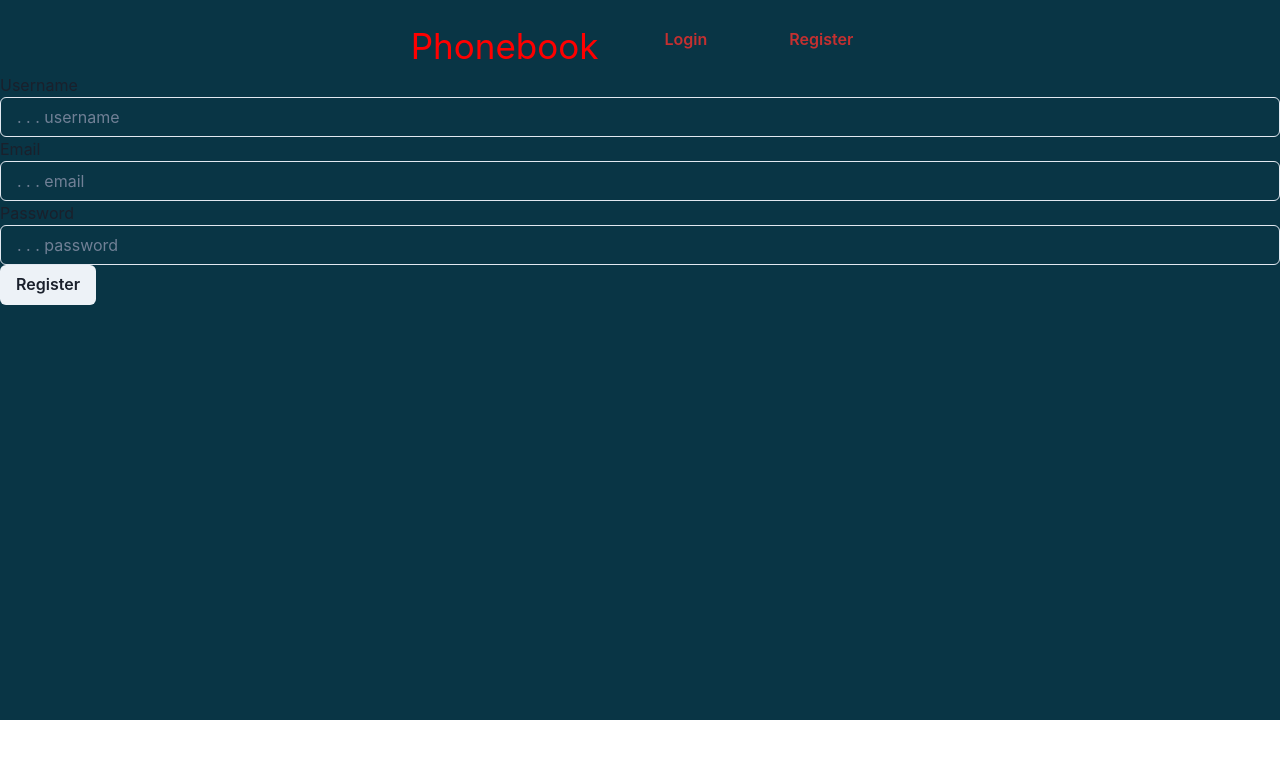
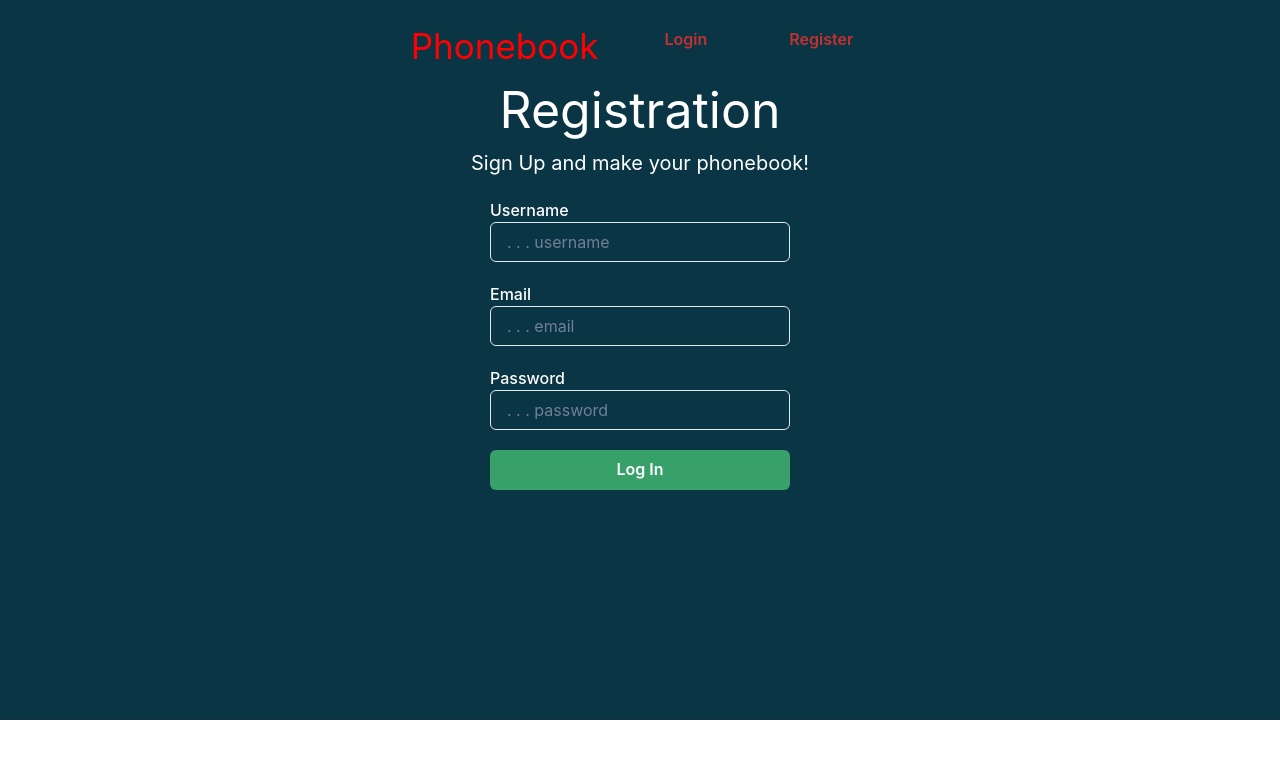
Before and after one commit to Midland707/goit-react-hw-08-phonebook, a React (Create React App) app: page /register in a window 1280 px wide. Shown: the top 758 px of the page. Built offline with nearby package versions, Linux system fonts and the light colour scheme.

Commit message:
refactoring RegisterForm to Formik

```diff
--- a/src/components/LoginForm.jsx
+++ b/src/components/LoginForm.jsx
@@ -25,7 +25,6 @@ export const LoginForm = () => {
       <Formik
         initialValues={{ email: '', password: '' }}
         onSubmit={(values, actions) => {
-          setTimeout(() => {
           dispatch(
             logIn({
               email: values.email,
@@ -34,7 +33,6 @@ export const LoginForm = () => {
           );
           actions.setSubmitting(false);
           actions.resetForm();
-          }, 1000);
         }}
       >
         {props => (
--- a/src/components/RegisterForm.jsx
+++ b/src/components/RegisterForm.jsx
@@ -1,4 +1,12 @@
-import { Input, Button, Box } from '@chakra-ui/react';
+import {
+  Input,
+  Button,
+  FormLabel,
+  FormControl,
+  Box,
+  Text,
+} from '@chakra-ui/react';
+import { Field, Form, Formik } from 'formik';
 import { useDispatch } from 'react-redux';
 import { register } from 'redux/authorization/operations';
 
@@ -19,33 +27,73 @@ export const RegisterForm = () => {
   };
 
   return (
-    <Box>
-      <form onSubmit={handleSubmit} autoComplete="off">
-        <label>
+    <Box w="500px" mr="auto" ml="auto">
+      <Text color="white" fontSize="50px" textAlign="center">
+        Registration
+      </Text>
+      <Text color="white" fontSize="20px" textAlign="center">
+        Sign Up and make your phonebook!
+      </Text>
+      <Formik
+        initialValues={{ name: '', email: '', password: '' }}
+        onSubmit={(values, actions) => {
+          dispatch(
+            register({
+              name: values.name,
+              email: values.email,
+              password: values.password,
+            })
+          );
+          actions.setSubmitting(false);
+          actions.resetForm();
+        }}
+      >
+        {props => (
+          <Form>
+            <Box color="white" w="300px" mr="auto" ml="auto">
+              <Field name="name">
+                {({ field }) => (
+                  <FormControl>
+                    <FormLabel margin="0px" marginTop="20px">
                       Username
                       <Input
+                        {...field}
                         placeholder=". . . username"
                         type="text"
                         name="name"
-            pattern="^[a-zA-Zа-яА-Я]+(([' -][a-zA-Zа-яА-Я ])?[a-zA-Zа-яА-Я]*)*$"
+                        pattern="^[a-z\d]+$"
                         title="Name may contain only letters, apostrophe, dash and spaces. For example Adrian, Jacob Mercer, Charles de Batz de Castelmore d'Artagnan"
                         required
                       />
-        </label>
-        <label>
+                    </FormLabel>
+                  </FormControl>
+                )}
+              </Field>
+              <Field name="email">
+                {({ field }) => (
+                  <FormControl>
+                    <FormLabel margin="0px" marginTop="20px">
                       Email
                       <Input
+                        {...field}
                         placeholder=". . . email"
                         type="email"
                         name="email"
                         pattern="^[a-z0-9._%+-]+@[a-z0-9.-]+\.[a-z]{2,4}$"
-            title="email@dnsname"
+                        title="email@dnsname.com"
                         required
                       />
-        </label>
-        <label>
+                    </FormLabel>
+                  </FormControl>
+                )}
+              </Field>
+              <Field name="password">
+                {({ field }) => (
+                  <FormControl>
+                    <FormLabel margin="0px" marginTop="20px">
                       Password
                       <Input
+                        {...field}
                         placeholder=". . . password"
                         type="password"
                         name="password"
@@ -53,9 +101,23 @@ export const RegisterForm = () => {
                         title="Six or more characters"
                         required
                       />
-        </label>
-        <Button type="submit">Register</Button>
-      </form>
+                    </FormLabel>
+                  </FormControl>
+                )}
+              </Field>
+              <Button
+                type="submit"
+                w="300px"
+                marginTop="20px"
+                color="white"
+                colorScheme="green"
+              >
+                Log In
+              </Button>
+            </Box>
+          </Form>
+        )}
+      </Formik>
     </Box>
   );
 };
```
Lines whose indentation alone changed are shown as unchanged.
